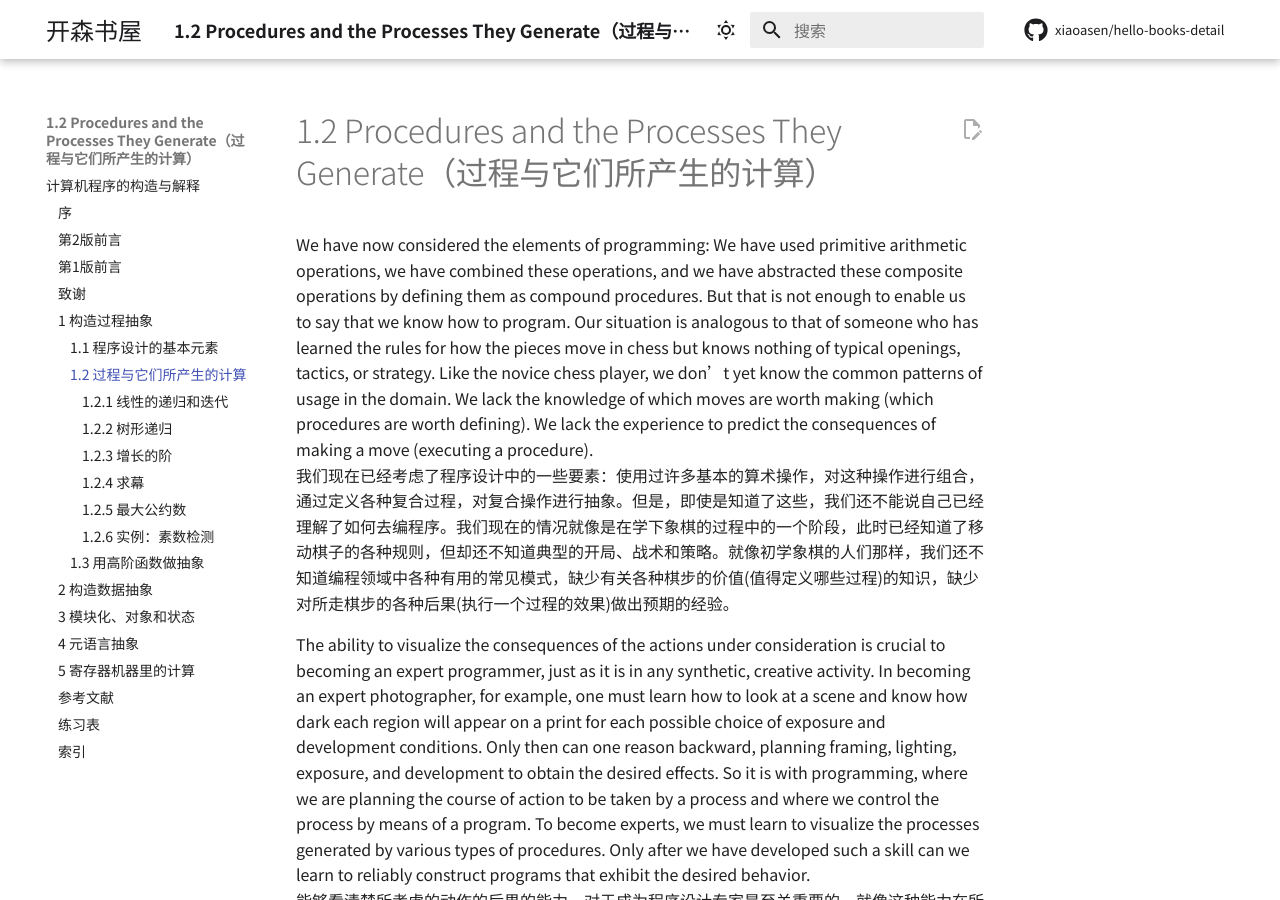
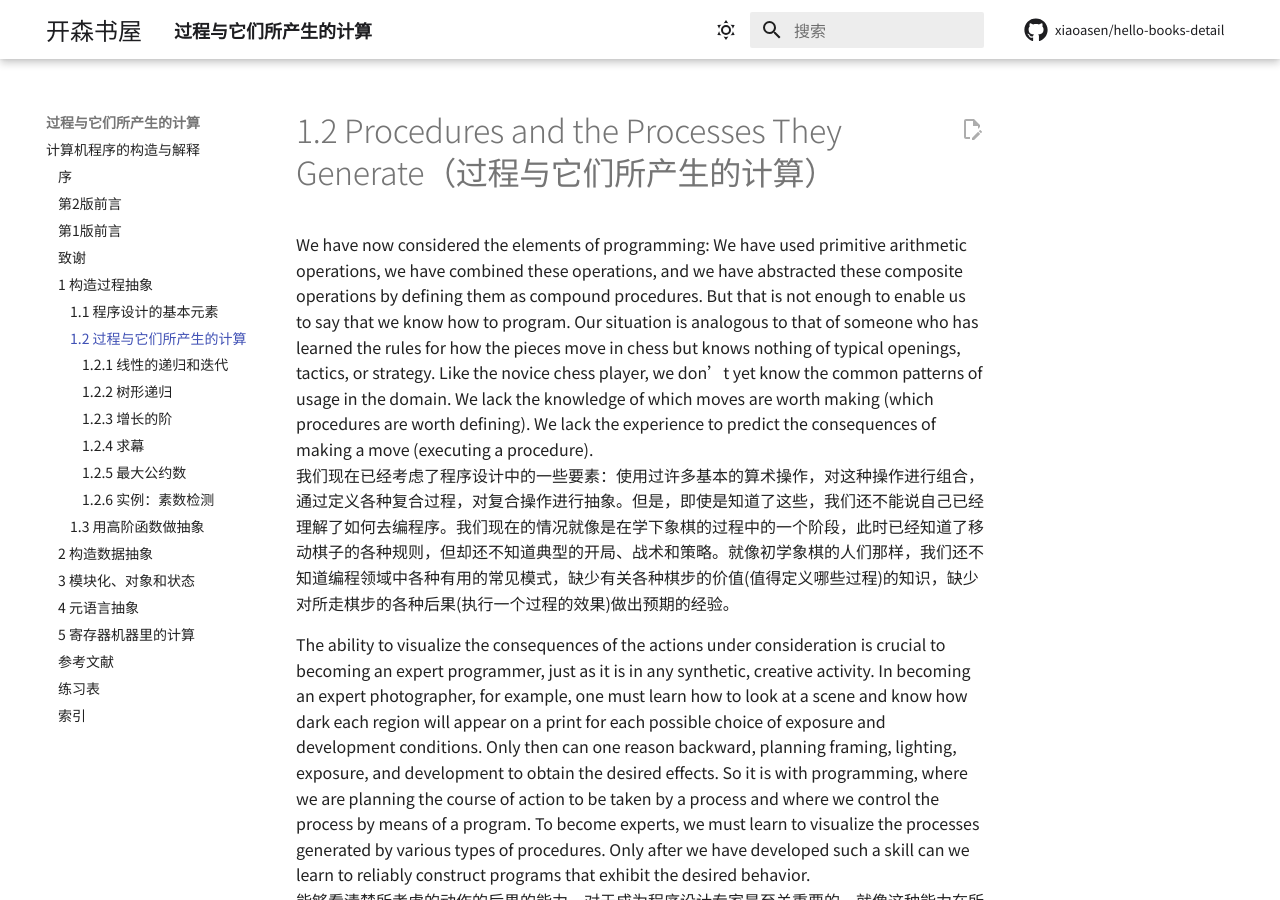
Before and after one commit to xiaoasen/hello-books-detail, an MkDocs documentation site: the page built from docs/sicp/chapter_1/chapter_1_2/index.md, in a window 1280 px wide and 900 px high. Built offline with MkDocs 1.6.1 and Material for MkDocs 9.7.7, drawn with Linux system fonts in a browser that asks for light colours; comment, search, counter and statistics services are not loaded; part of the change alters nothing that is shown.

```diff
--- a/docs/sicp/chapter_1/chapter_1_2/index.md
+++ b/docs/sicp/chapter_1/chapter_1_2/index.md
@@ -1,8 +1,10 @@
 ---
 comments: true
+title: 过程与它们所产生的计算
 ---
 
 # 1.2 Procedures and the Processes They Generate（过程与它们所产生的计算）
+
 We have now considered the elements of programming: We have used primitive arithmetic operations, we have combined these operations, and we have abstracted these composite operations by defining them as compound procedures. But that is not enough to enable us to say that we know how to program. Our situation is analogous to that of someone who has learned the rules for how the pieces move in chess but knows nothing of typical openings, tactics, or strategy. Like the novice chess player, we don’t yet know the common patterns of usage in the domain. We lack the knowledge of which moves are worth making (which procedures are worth defining). We lack the experience to predict the consequences of making a move (executing a procedure).<br>
 我们现在已经考虑了程序设计中的一些要素：使用过许多基本的算术操作，对这种操作进行组合，通过定义各种复合过程，对复合操作进行抽象。但是，即使是知道了这些，我们还不能说自己已经理解了如何去编程序。我们现在的情况就像是在学下象棋的过程中的一个阶段，此时已经知道了移动棋子的各种规则，但却还不知道典型的开局、战术和策略。就像初学象棋的人们那样，我们还不知道编程领域中各种有用的常见模式，缺少有关各种棋步的价值(值得定义哪些过程)的知识，缺少对所走棋步的各种后果(执行一个过程的效果)做出预期的经验。
 
```
